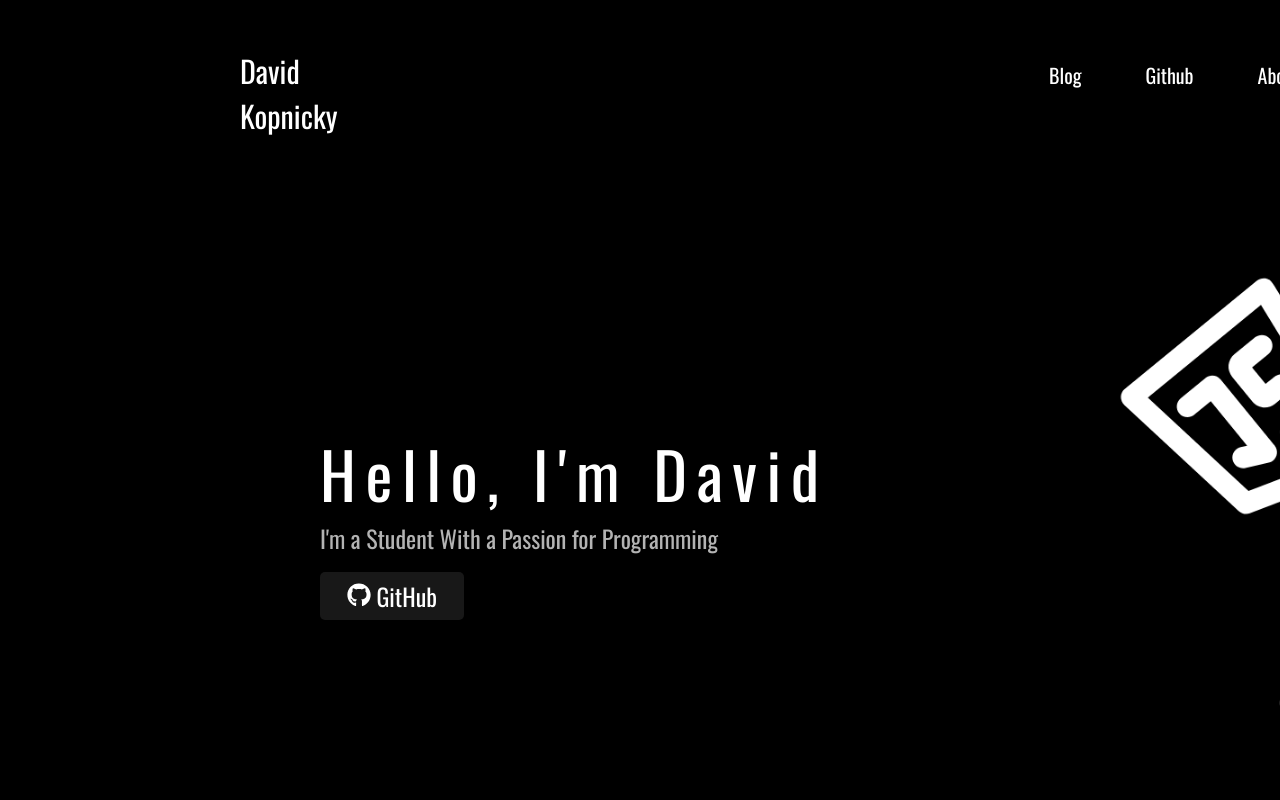
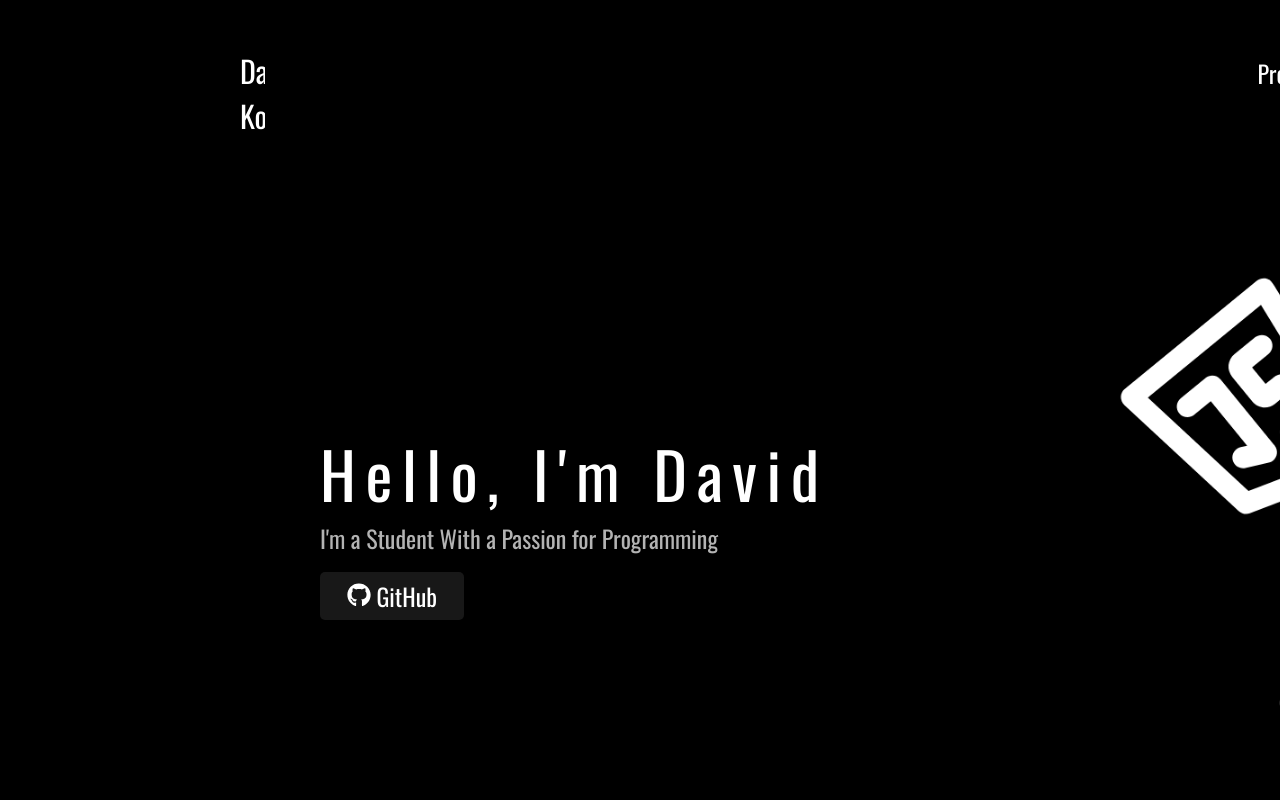
Before and after one commit to KopnickyDavid/personalwebsite, a React (Create React App) app: page / in a window 1280 px wide. Shown: the top 800 px of the page. Built offline with nearby package versions, Linux system fonts and the light colour scheme; no server answers.

Commit message:
navbar fix

```diff
--- a/src/components/navbar/navbar.css
+++ b/src/components/navbar/navbar.css
@@ -18,16 +18,23 @@
   }
 
   .inside-navbar {
-   margin-left: 40rem;
+   margin-left: 60rem;
   }
 
-  li {
-    font-size: 20px;
+  .inside-navbar li {
+    font-size: 1.5rem;
     display: inline;
     margin: 0 2rem;
   }
+  .inside-navbar li:hover {
+    color: #a3a3a3;
+    cursor: pointer;
+  }
+  .inside-navbar a  {
+    text-decoration: none;
 
-  a {
+  }
+.nav-name {
     text-decoration: none;
     color: white;
     margin-left: 15rem;
--- a/src/components/navbar/navbar.jsx
+++ b/src/components/navbar/navbar.jsx
@@ -4,11 +4,11 @@ function NavBar() {
   return (
     <div className="navbar-container">
         <ul>
-            <a>David Kopnicky</a>
+            <div className="nav-name">David Kopnicky</div>
             <div className='inside-navbar'>
-            <li>Blog</li>
-            <li>Github</li>
-            <li>About</li>
+            <a href="#projects"><li>Projects</li></a>
+            <a href="#aboutme"><li>About</li></a>
+            <a href=""><li>Blog</li></a>
             </div>
         </ul>
     </div>
--- a/src/pages/mainpage/App.css
+++ b/src/pages/mainpage/App.css
@@ -56,6 +56,7 @@
   margin-top: 1rem;
   border-radius: 5px;
   color: white;
+  margin-right: -1rem;
 }
 .react-icons1 {
   background-color: transparent;
@@ -63,7 +64,7 @@
 .mainpage button:hover {
 transform: translateY(-5px);
 cursor: pointer;
-background-color: #2b3137	;
+background-color: rgb(43, 43, 43)	;
 }
 .projects {
 max-width: fit-content;
--- a/src/pages/mainpage/App.js
+++ b/src/pages/mainpage/App.js
@@ -29,7 +29,7 @@ function App() {
       <div className='picture'>
       <img src={main}></img>
       </div>
-      <div className='about'>
+      <div className='about' id='aboutme'>
         <h1>About me</h1>
         <p><img src={me}></img>
         I’m a high school student with a strong passion for programming that has been with me since a young age. Over the years, I’ve developed a keen interest in building digital solutions, focusing specifically on front-end development. My primary goal is to create engaging, user-friendly interfaces that make an impact. I also work with Python, which has helped me broaden my understanding of programming concepts and problem-solving techniques.
@@ -37,7 +37,7 @@ function App() {
         Outside of coding, I’m always looking for ways to stay active, whether it’s through sports or other physical activities. I believe that balancing both mental and physical challenges is important for growth and helps keep me motivated and focused. Programming isn’t just a hobby for me; it’s a way to constantly evolve and learn, and I’m always looking for opportunities to improve my skills and contribute to meaningful projects.</p>
 
       </div>
-      <div className='projects'>
+      <div className='projects' id='projects'>
         <h1>My Projects</h1>
         <div className='project-container'>
           {list}
```
Also changed, not shown: src/pages/articles/articlepage.css (added), src/pages/articles/articlepage.jsx (added).
